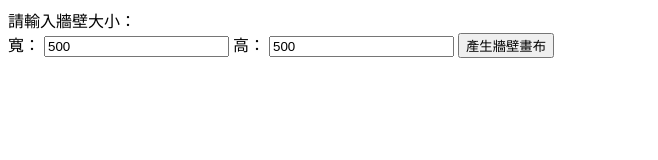
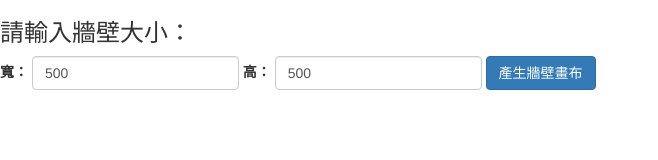
Before and after one commit to shawngsli/shoebox-prototype, a plain HTML site: page index.html in a window 1280 px wide. Shown: the whole page, without its empty margins (0-658 px from the left). Drawn offline with nearby package versions, Linux system fonts and the light colour scheme.

Commit message:
add bootstrap styling

```diff
--- a/index.html
+++ b/index.html
@@ -2,6 +2,9 @@
 <html>
     <head>
         <meta charset="utf-8">
+
+        <!-- Latest compiled and minified CSS -->
+        <link rel="stylesheet" href="https://maxcdn.bootstrapcdn.com/bootstrap/3.3.7/css/bootstrap.min.css" integrity="sha384-BVYiiSIFeK1dGmJRAkycuHAHRg32OmUcww7on3RYdg4Va+PmSTsz/K68vbdEjh4u" crossorigin="anonymous">
         <script type="text/javascript" src="https://code.jquery.com/jquery-3.1.1.min.js"></script>
         <script type="text/javascript">
         function createCanvas() {
@@ -22,17 +25,17 @@
     </head>
 
     <body>
-        請輸入牆壁大小：
-        <form id="wall-size">
-            <label for="wall-width">
-                寬：
-                <input id="wall-width" type="number" name="wall-width" placeholder="500" value="500">
-            </label>
-            <label for="wall-height">
-                高：
-                <input id="wall-height" type="number" name="wall-height" placeholder="500" value="500">
-            </label>
-            <button id="gen-wall-canvas" type="button">產生牆壁畫布</button>
+        <h3>請輸入牆壁大小：</h3>
+        <form id="wall-size" class="form-inline">
+            <div class="form-group">
+                <label for="wall-width">寬：</label>
+                <input id="wall-width" class="form-control" type="number" name="wall-width" placeholder="500" value="500">
+            </div>
+            <div class="form-group">
+                <label for="wall-height">高：</label>
+                <input id="wall-height" class="form-control" type="number" name="wall-height" placeholder="500" value="500">
+            </div>
+            <button id="gen-wall-canvas" class="btn btn-primary" type="button">產生牆壁畫布</button>
         </form>
         <canvas id="wall-canvas" class="hidden"></div>
     </body>
```
